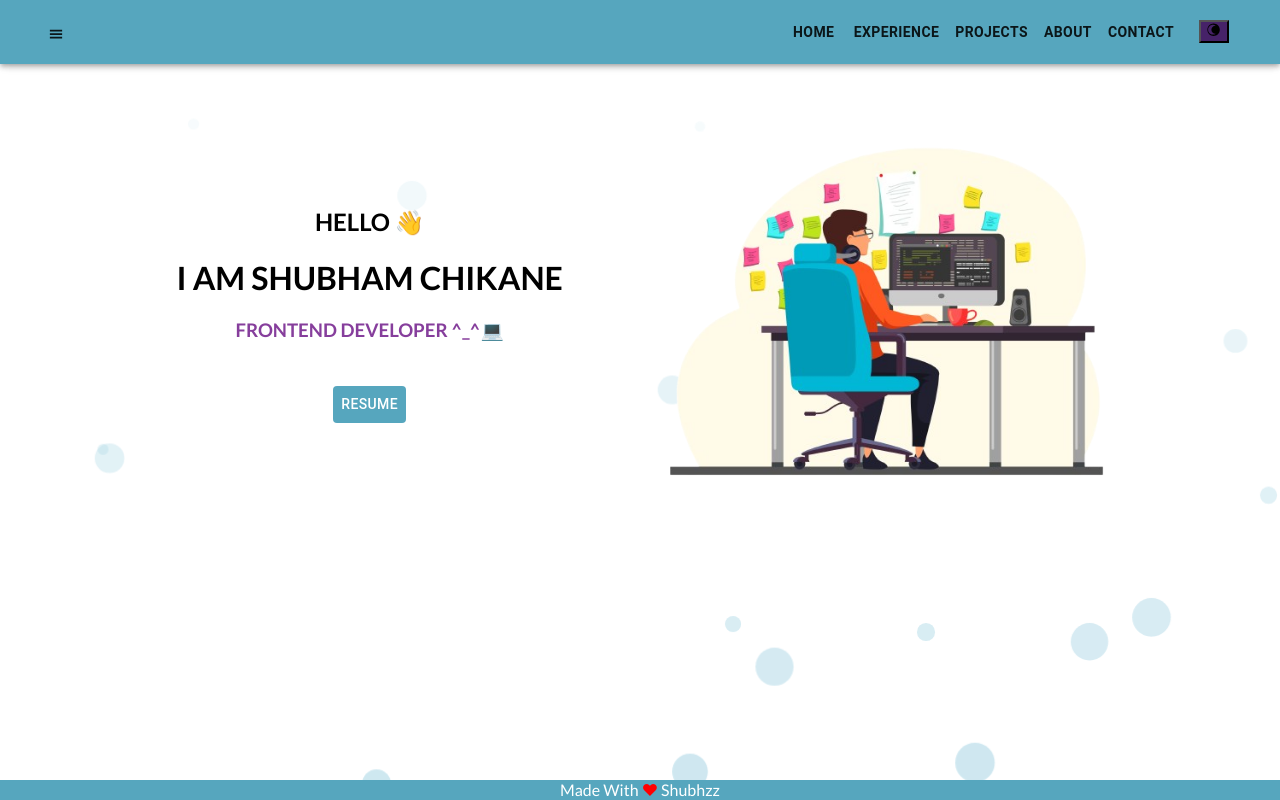
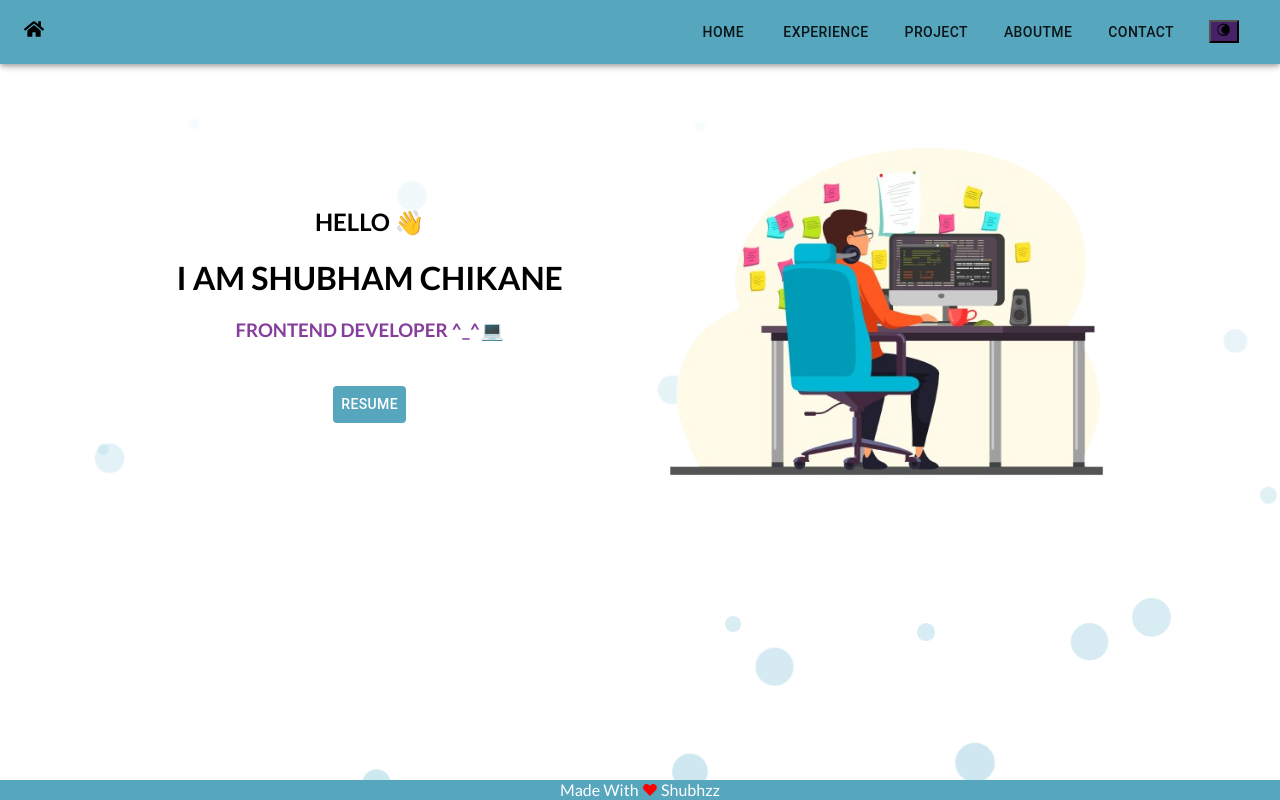
Before and after one commit to Shubham-010/myport, a React (Create React App) app: page / in a window 1280 px wide. Shown: the top 800 px of the page. Built offline with nearby package versions, Linux system fonts and the light colour scheme.

Commit message:
Nav responsive - CM7

```diff
--- a/src/Component/Drawer.jsx
+++ b/src/Component/Drawer.jsx
@@ -13,6 +13,7 @@ import { cilList, cilShieldAlt } from '@coreui/icons';
 import { Grid } from '@material-ui/core';
 import { FontAwesomeIcon } from '@fortawesome/react-fontawesome';
 import { GiHamburgerMenu } from "react-icons/gi";
+import { Link } from 'react-scroll';
 // import InboxIcon from '@material-ui/icons/MoveToInbox';
 // import MailIcon from '@material-ui/icons/Mail';
 
@@ -25,19 +26,20 @@ const useStyles = makeStyles({
     },
 });
 
-export default function TemporaryDrawer() {
+export default function TemporaryDrawer(NavData) {
     const classes = useStyles();
     const [state, setState] = React.useState({
         left: false,
     });
+    const toggleDrawer = (anchor, open) => (event) => {
 
-    const toggleDrawer = (anchor, open) => (event) => {
         if (event.type === 'keydown' && (event.key === 'Tab' || event.key === 'Shift')) {
             return;
         }
 
         setState({ ...state, [anchor]: open });
     };
+
 
     const list = (anchor) => (
         <div
@@ -49,10 +51,14 @@ export default function TemporaryDrawer() {
             onKeyDown={toggleDrawer(anchor, false)}
         >
             <List>
-                {['Inbox', 'Starred', 'Send email', 'Drafts'].map((text, index) => (
-                    <ListItem button key={text}>
+                {NavData.data.map((text, index) => (
+                    console.log(text,"text"),
+                    <ListItem button key={index}>
                         <ListItemIcon></ListItemIcon>
-                        <ListItemText primary={text} />
+                            <Link to={text.to} onClick={toggleDrawer(anchor, false)}smooth={true} duration={500}>
+                            <ListItemText primary={text.title} />
+                                    {/* {text.title} */}
+                                </Link>
                     </ListItem>
                 ))}
             </List>
--- a/src/Component/Header.jsx
+++ b/src/Component/Header.jsx
@@ -7,6 +7,8 @@ import Button from '@material-ui/core/Button';
 import TemporaryDrawer from './Drawer';
 import { Link } from 'react-scroll';
 import ThemeToggleButton from '../ThemeBut';
+import { useMediaQuery } from '@material-ui/core';
+import { FaHome } from 'react-icons/fa';
 // import MenuIcon from '@material-ui/icons/Menu';
 
 const useStyles = makeStyles((theme) => ({
@@ -20,26 +22,55 @@ const useStyles = makeStyles((theme) => ({
         flexGrow: 1,
     },
 }));
+const NavData = [
+    {title:"Home",to:"Home"},
+    {title:"Experience", to:"exp"},
+    {title:"Project", to:"Project"},
+    { title: "AboutMe", to:"AboutMe"},
+    {title:"Contact", to:"Contact"},
+]
 
 export default function Headers() {
     const classes = useStyles();
-
+    const isMobile = useMediaQuery("(max-width:600px)");
     return (
         <div className={classes.root}>
             <AppBar position="static" className='app_bgclr'>
+
+                {isMobile ?<Typography variant="h6" className={classes.title}>
+                    <TemporaryDrawer data={NavData} />
+                </Typography>:<></>}
+                {!isMobile ?
                 <Toolbar>
-                    {/* <IconButton edge="start" className={classes.menuButton} color="black" aria-label="menu"> */}
-                        {/* <MenuIcon /> */}
-                    {/* </IconButton> */}
                     <Typography variant="h6" className={classes.title}>
-                       <TemporaryDrawer/>
+                                <FaHome color='black'/>
                         </Typography>
-                    <nav style={{padding:"10px"}}>
-                        <Button className='h_btn'>
-                            <Link to="Home" smooth={true} duration={500}>
-                                <b>Home</b>
+                    {NavData.map((item,index)=>{
+                        console.log(item,"item");
+                        return(
+                        <nav style={{ padding: "10px" }}>
+                            <Button key={index} className='h_btn'>
+                                <Link to={item.to} smooth={true} duration={500}>
+                                    {item.title}
                                 </Link>
                             </Button>
+                        </nav>
+                        )
+                    })
+                    }
+                        <Button>
+                            <div>
+                                <ThemeToggleButton />
+                            </div>
+                        </Button>
+                </Toolbar>:<></>}
+            </AppBar>
+        </div>
+    );
+}
+
+
+{/*
 <Button className='h_btn'>
                                 <Link to="exp" smooth={true} duration={500}>
                                     <b>Experience</b>
@@ -59,15 +90,4 @@ export default function Headers() {
                                 <Link to="Contact" smooth={true} duration={500}>
                                     <b>Contact</b>
                                 </Link>
-                        </Button>
-                        <Button>
-                        <div>
-                           <ThemeToggleButton/>
-                        </div>
-                        </Button>
-                    </nav>
-                </Toolbar>
-            </AppBar>
-        </div>
-    );
-}
+                            </Button> */}
```
Lines whose indentation alone changed are shown as unchanged.
